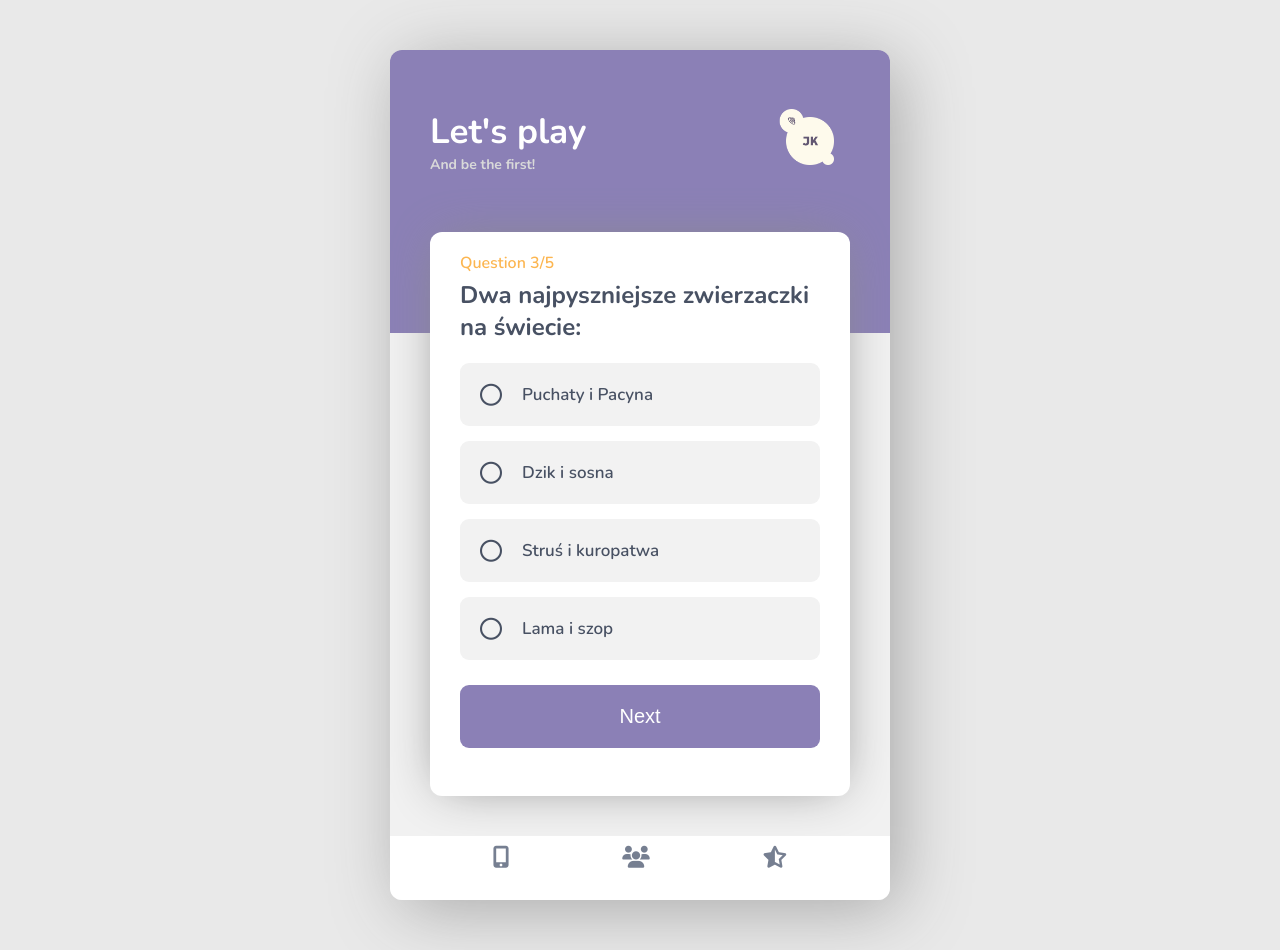
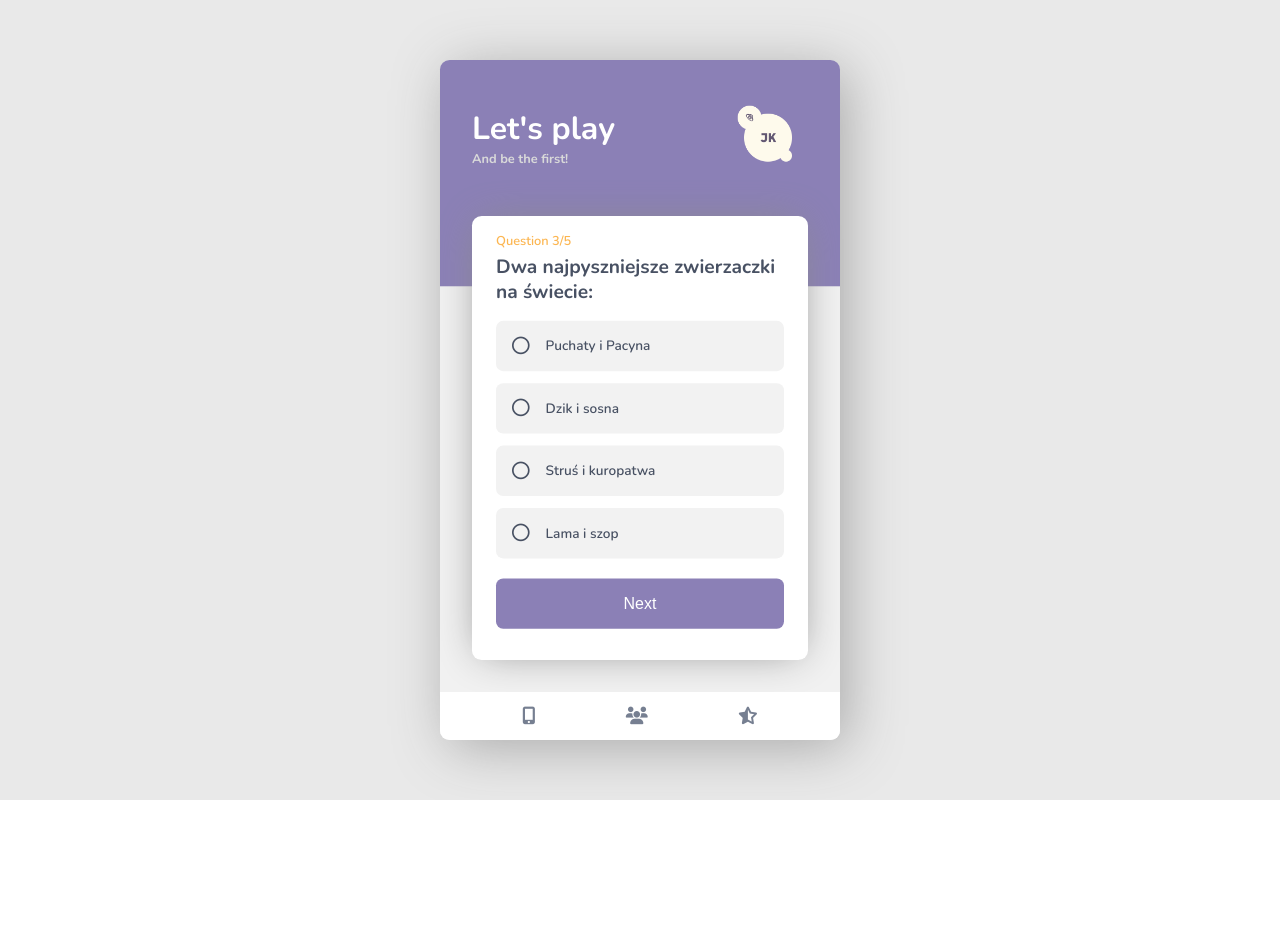
Before and after one commit to JanSzczepan/quiz-app, a website: page public/index.html in a window 1280 px wide. After the commit the page ends 800 px from the top, so only its background shows below. Drawn offline with nearby package versions, Linux system fonts and the light colour scheme.

Commit message:
Add some sizing css styles

```diff
--- a/public/scss/_base.scss
+++ b/public/scss/_base.scss
@@ -13,16 +13,14 @@ body {
    height: 100%;
    display: flex;
    justify-content: center;
-   // align-items: center;
-   // padding: 0 10%;
 
    @media(min-width: 576px) {
-      padding: 50px;
+      padding: 0 50px;
       background-color: $bg-main-color;
       position: relative;
       z-index: -2;
 
-      @media(min-height: 950px) {
+      @media(min-height: 770px) {
          align-items: center;
          height: 100vh;
          padding: 0 10%;
@@ -32,26 +30,22 @@ body {
 
 .main {
    position: relative;
-   // height: 80%;
    height: 100vh;
    width: 100vw;
-   // aspect-ratio: 3/4;
-   // max-width: 500px;
    display: flex;
    flex-direction: column;
-   // border-radius: $main-radius * 2;
-   //box-shadow - pamiętać
    background-color: transparent;
 
    @media(min-width: 576px) {
       height: 80%;
       min-height: 850px;
+      max-height: 850px;
       max-width: 500px;
-      // aspect-ratio: 3/4;
       -webkit-box-shadow: 10px 10px 70px -2px rgba(167, 167, 167, 1);
       -moz-box-shadow: 10px 10px 70px -2px rgba(167, 167, 167, 1);
       box-shadow: 10px 10px 70px -2px rgba(167, 167, 167, 1);
       border-radius: $main-radius $main-radius;
+      transform: scale(0.8);
    }
 
    .main__bg-container {
--- a/public/scss/_header.scss
+++ b/public/scss/_header.scss
@@ -5,7 +5,6 @@
    justify-content: space-between;
    align-items: center;
    padding: 40px $main-spacing-x / 2;
-   // border-radius: $main-radius $main-radius 0 0;
    overflow: hidden;
    background-color: transparent;
    color: $white-color;
@@ -21,10 +20,18 @@
          @media(min-width: 300px) {
             font-size: 3.5rem;
          }
+
+         @media(min-width: 576px) {
+            font-size: 4rem;
+         }
       }
       .header__sub-header {
          font-size: 1.4rem;
          color: darken($white-color, 15%);
+
+         @media(min-width: 576px) {
+            font-size: 1.6rem;
+         }
       }
    }
 
@@ -35,6 +42,10 @@
       justify-content: center;
       align-items: center;
 
+      @media(min-width: 576px) {
+         width: 100px;
+      }
+
       .header__logo-img {
          width: 100%;
          height: auto;
--- a/public/scss/_quiz.scss
+++ b/public/scss/_quiz.scss
@@ -1,8 +1,5 @@
 .quiz {
    flex-grow: 1;
-   // display: flex;
-   // flex-direction: column;
-   // justify-content: center;
    margin: 0 $main-spacing-x / 2;
    padding: 0 ($main-spacing-x * 0.75);
    background-color: $white-color;
```
Also changed, not shown: public/css/index.css, 1 other file.
